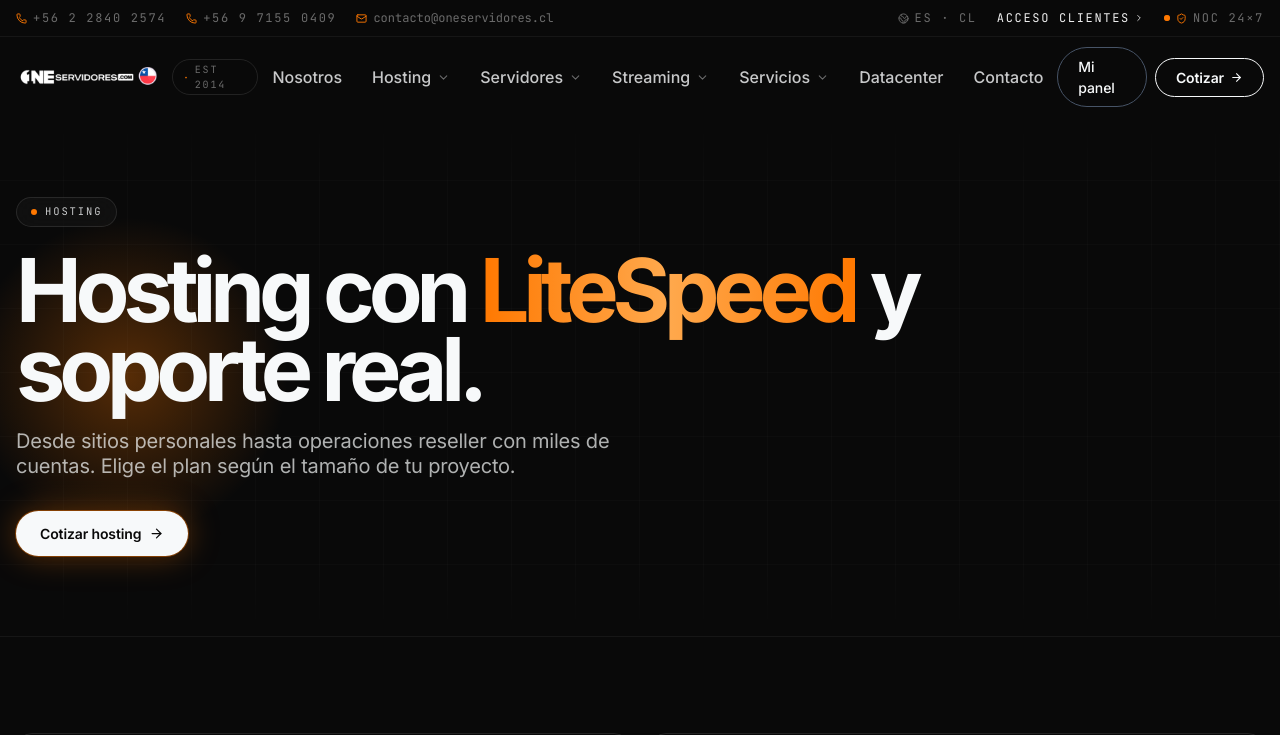
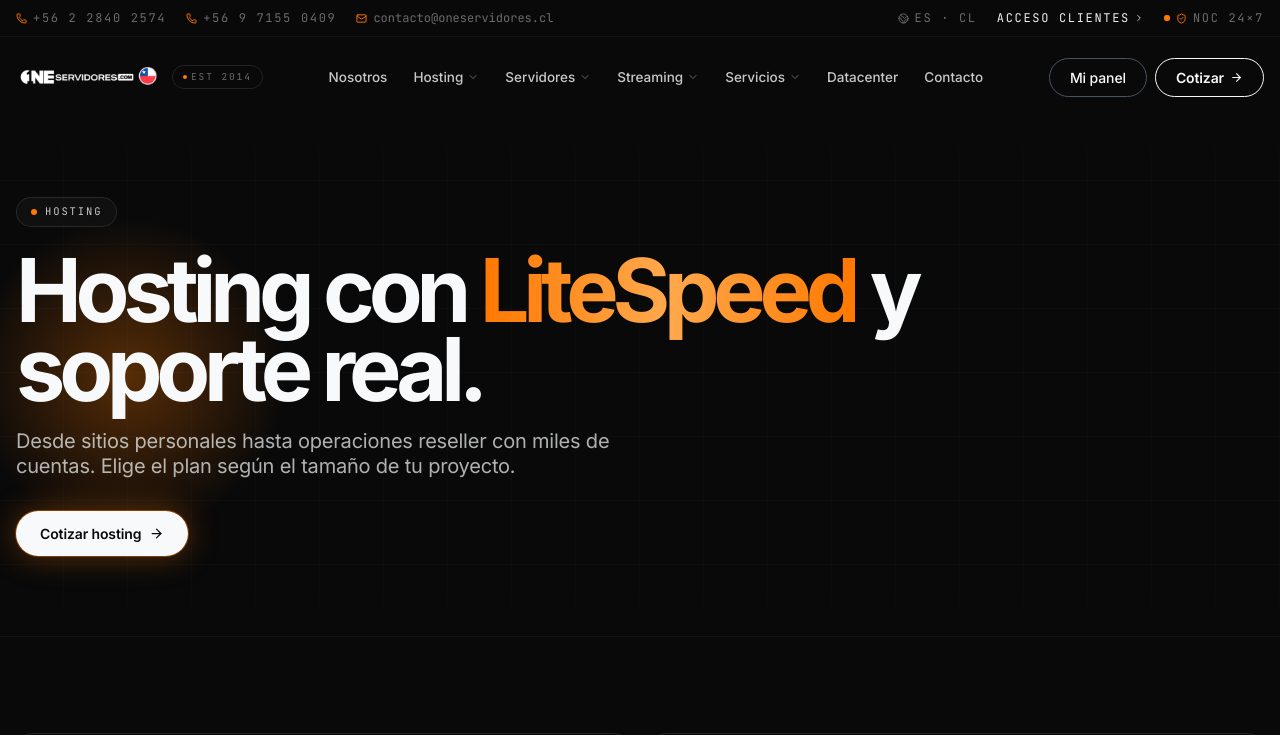
Before and after one commit to MajajiCL/oneservidores-web, a Next.js app: page /hosting in a window 1280 px wide. Shown: the top 735 px of the page. Built offline with nearby package versions, Linux system fonts and the light colour scheme; a web font is replaced by a local one.

Commit message:
fix: header polish — Mi panel no wrap, badge tighter, nav tracking

```diff
--- a/components/header.tsx
+++ b/components/header.tsx
@@ -30,7 +30,7 @@
       )}
     >
       <div className="container flex items-center justify-between h-16 lg:h-20">
-        <Link href="/" className="flex items-center gap-3">
+        <Link href="/" className="flex items-center gap-3 shrink-0">
           <Image
             src={asset("/logo-white.png")}
             alt={site.name}
@@ -39,8 +39,8 @@
             priority
             className="h-8 w-auto lg:h-9"
           />
-          <span className="hidden md:inline-flex items-center gap-1 rounded-pill border border-white/10 px-2.5 py-0.5 text-[10px] font-mono uppercase tracking-[0.18em] text-slate">
-            <span className="text-brand">·</span> EST 2014
+          <span className="hidden md:inline-flex items-center gap-1 rounded-pill border border-white/10 px-2.5 py-1 text-[9.5px] font-mono uppercase tracking-[0.20em] text-slate whitespace-nowrap">
+            <span className="h-1 w-1 rounded-full bg-brand" /> EST 2014
           </span>
         </Link>
 
@@ -57,12 +57,12 @@
               <Link
                 href={item.href}
                 className={cn(
-                  "px-3.5 py-2 rounded-pill text-body-sm font-medium inline-flex items-center gap-1.5",
+                  "px-3 py-2 rounded-pill text-[13.5px] font-medium inline-flex items-center gap-1 whitespace-nowrap",
                   "text-bone-white/80 hover:text-bone-white hover:bg-white/5 transition"
                 )}
               >
                 {item.label}
-                {item.children && <ChevronDown size={13} className="opacity-50" />}
+                {item.children && <ChevronDown size={12} className="opacity-50" />}
               </Link>
 
               {item.children && openMega === item.label && (
@@ -87,16 +87,16 @@
           ))}
         </nav>
 
-        <div className="hidden lg:flex items-center gap-2">
+        <div className="hidden lg:flex items-center gap-2 shrink-0">
           <Link
             href={site.contact.portal}
-            className="px-5 py-2 rounded-pill text-body-sm font-medium border border-storm-gray text-bone-white hover:border-brand hover:shadow-glowSoft transition"
+            className="px-5 py-2 rounded-pill text-body-sm font-medium border border-storm-gray text-bone-white hover:border-brand hover:shadow-glowSoft transition whitespace-nowrap"
           >
             Mi panel
           </Link>
           <Link
             href="/cotizar"
-            className="px-5 py-2 rounded-pill text-body-sm font-semibold bg-void border border-bone-white text-bone-white hover:border-brand hover:bg-brand/10 hover:shadow-glowSoft transition inline-flex items-center gap-1.5"
+            className="px-5 py-2 rounded-pill text-body-sm font-semibold bg-void border border-bone-white text-bone-white hover:border-brand hover:bg-brand/10 hover:shadow-glowSoft transition inline-flex items-center gap-1.5 whitespace-nowrap"
           >
             Cotizar <ArrowRight size={13} />
           </Link>
```
